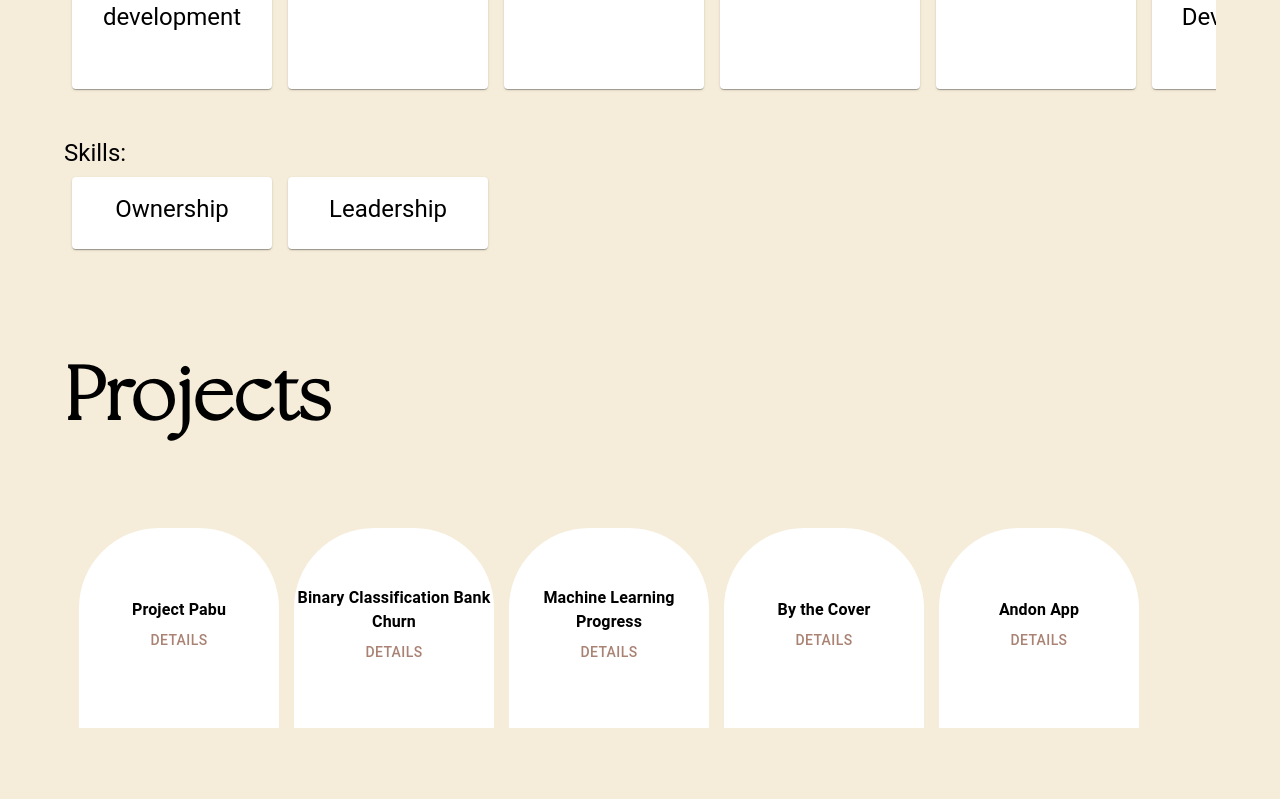
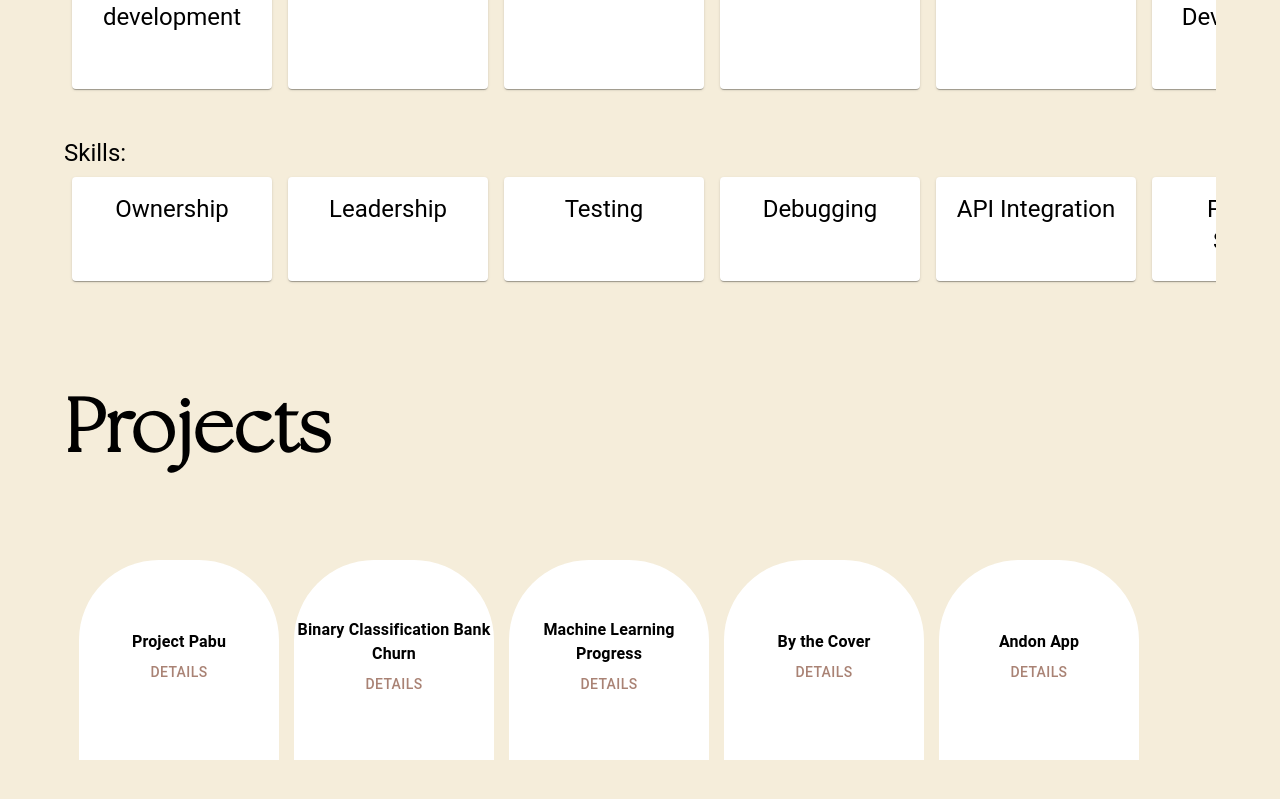
Before and after one commit to samuelj1323/portfolio, a React (Create React App) app: page / in a window 1280 px wide. Shown: the part 2919-3718 px from the top of the page. Built offline with nearby package versions, Linux system fonts and the light colour scheme.

Commit message:
Skills ard updates

```diff
--- a/src/Pages/BackgroundPage.jsx
+++ b/src/Pages/BackgroundPage.jsx
@@ -137,7 +137,19 @@ const BackgroundPage = () => {
     "Content Management Services",
   ];
 
-  const skills = ["Ownership", "Leadership"];
+  const skills = [
+    "Ownership",
+    "Leadership",
+    "Testing",
+    "Debugging",
+    "API Integration",
+    "Problem Solving",
+    "Communication",
+    "Time Management",
+    "Attention to Detail",
+    "Basic Graphic Design",
+    "Responsive Design",
+  ];
   return (
     <>
       <Stack
```
